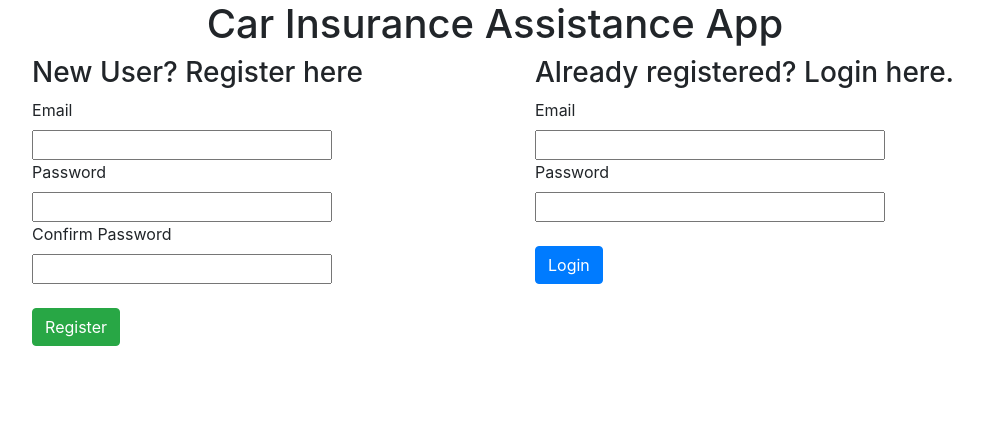
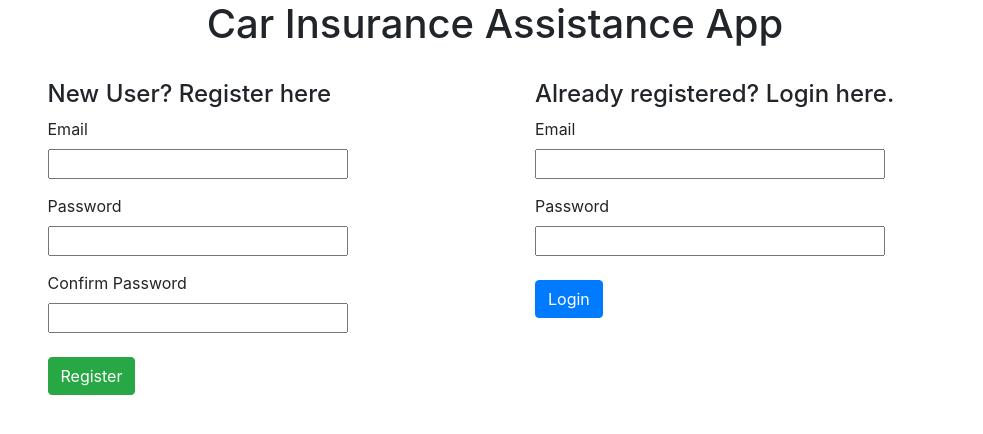
Before and after one commit to geekysrm/rdbms-project, a React (Create React App) app: page / in a window 1280 px wide. Shown: the top 434 px of the page, without its empty margins (145-1128 px from the left). Built offline with nearby package versions, Linux system fonts and the light colour scheme.

Commit message:
Add custom styles

```diff
--- a/src/App.js
+++ b/src/App.js
@@ -1,22 +1,24 @@
-import React, { Component } from 'react';
+import React, { Component } from "react";
 
-import Login from './components/Login';
-import Register from './components/Register';
-import './App.css';
+import Login from "./components/Login";
+import Register from "./components/Register";
+import "./App.css";
 
 class App extends Component {
   render() {
     return (
       <div>
-      <center><h1>Car Insurance Assistance App</h1></center>
+        <center>
+          <h1>Car Insurance Assistance App</h1>
+        </center>
+        <br />
         <div className="container">
-
           <div className="register item">
-        <h3>New User? Register here</h3>
+            <h4>New User? Register here</h4>
             <Register />
           </div>
           <div className="login item">
-       <h3>Already registered? Login here.</h3>
+            <h4>Already registered? Login here.</h4>
             <Login />
           </div>
         </div>
--- a/src/components/Login.css
+++ b/src/components/Login.css
@@ -1,5 +1,6 @@
 .login_email {
   width: 350px;
+  margin-bottom: 15px;
 }
 .login_password {
   width: 350px;
--- a/src/components/Register.css
+++ b/src/components/Register.css
@@ -1,8 +1,10 @@
 .register_email {
   width: 300px;
+  margin-bottom: 15px;
 }
 .register_password {
   width: 300px;
+  margin-bottom: 15px;
 }
 .register_password2 {
   width: 300px;
```
Lines whose indentation alone changed are shown as unchanged.
